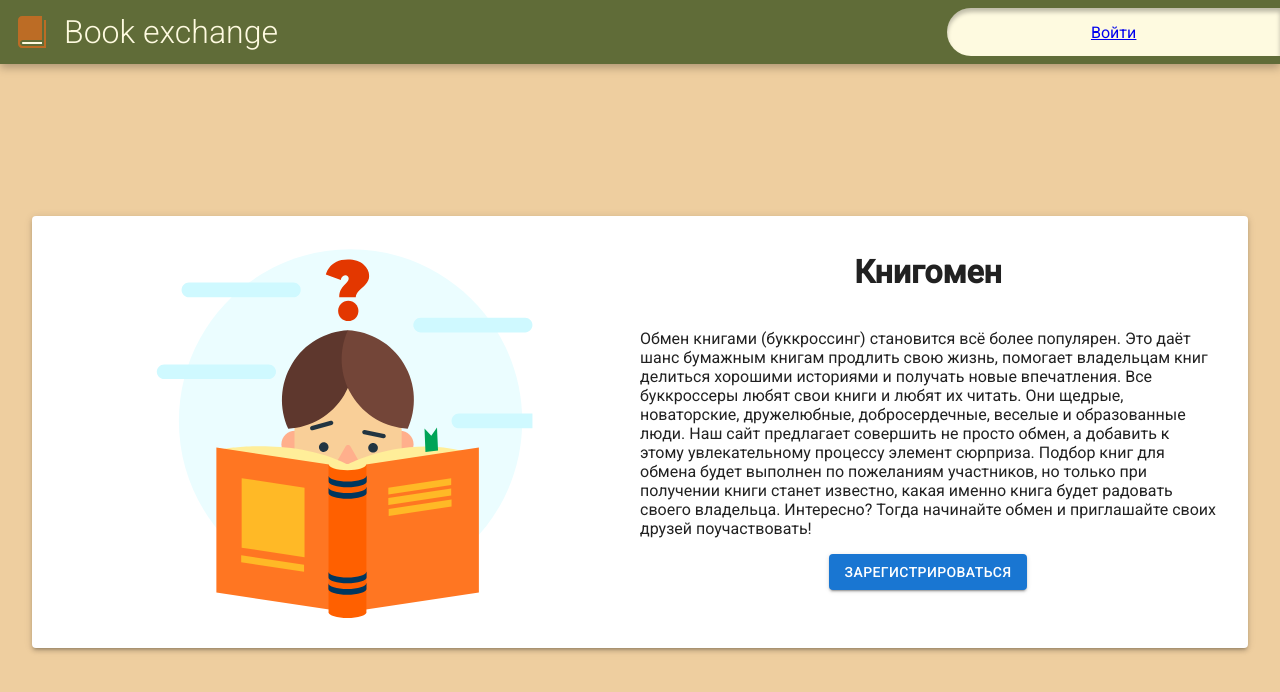
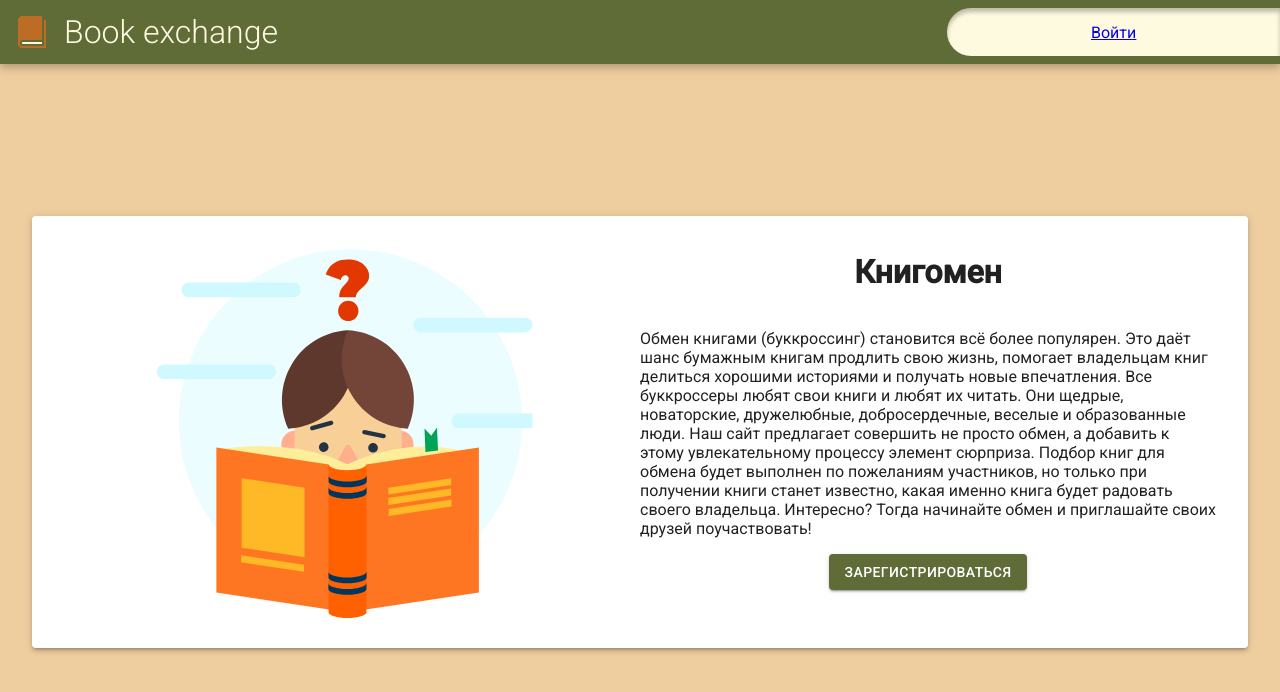
Before and after one commit to jorjif/LI.BooksService.Frontend, a React (Create React App) app: page / in a window 1280 px wide. Shown: the top 692 px of the page. Built offline with nearby package versions, Linux system fonts and the light colour scheme; what @material-ui/styled-engine would draw is missing.

Commit message:
theme: add theme provider

```diff
--- a/src/components/Exchange/Exchange.tsx
+++ b/src/components/Exchange/Exchange.tsx
@@ -67,36 +67,18 @@ const Exchange: React.FC = () => {
                   </Box>
 
                   <Box sx={{ display: 'flex', flexDirection: 'row', height: '36px', marginTop: '24px' }}>
-                    {step !== 0 && (
-                      <Button
-                        variant="contained"
-                        onClick={handleBack}
-                      >
-                        Назад
-                      </Button>
-                    )}
+                    {step !== 0 && (<Button onClick={handleBack}>Назад</Button>)}
 
                     <Box sx={{ flex: '1 1 auto' }} />
 
                     {step === 2 && (
                       <>
-                        <Button
-                          variant="contained"
-                          onClick={handleSkip}
-                        >
-                          Пропустить
-                        </Button>
-
+                        <Button onClick={handleSkip}>Пропустить</Button>
                         <Box sx={{ marginRight: '10px' }} />
                       </>
                     )}
 
-                    <Button
-                      variant="contained"
-                      type="submit"
-                    >
-                      {isLastStep ? 'Подтвердить' : 'Далее'}
-                    </Button>
+                    <Button type="submit">{isLastStep ? 'Подтвердить' : 'Далее'}</Button>
                   </Box>
                 </Form>
               )}
--- a/src/components/Exchange/Fields/TextInput.tsx
+++ b/src/components/Exchange/Fields/TextInput.tsx
@@ -11,8 +11,6 @@ const TextInput: React.FC<IProps> = (props) => {
 
   return (
     <TextField
-      variant="standard"
-      fullWidth
       error={meta.touched && !!meta.error}
       helperText={meta.touched && !!meta.error ? meta.error : ' '}
       {...field}
--- a/src/index.tsx
+++ b/src/index.tsx
@@ -6,12 +6,17 @@ import reportWebVitals from "./reportWebVitals";
 import { BrowserRouter as Router } from "react-router-dom";
 import { StyledEngineProvider } from "@material-ui/styled-engine";
 
+import { ThemeProvider } from '@material-ui/core';
+import theme from './theme';
+
 ReactDOM.render(
   <React.StrictMode>
     <Router>
-      <StyledEngineProvider injectFirst>
-        <App />
-      </StyledEngineProvider>
+      <ThemeProvider theme={theme}>
+        <StyledEngineProvider injectFirst>
+          <App />
+        </StyledEngineProvider>
+      </ThemeProvider>
     </Router>
   </React.StrictMode>,
   document.getElementById("root")
--- /dev/null
+++ b/src/theme.tsx
@@ -0,0 +1,24 @@
+import { createTheme } from '@material-ui/core'
+
+const theme = createTheme({
+  palette: {
+    primary: {
+      main: '#606c38'
+    }
+  },
+  components: {
+    MuiButton: {
+      defaultProps: {
+        variant: 'contained',
+      }
+    },
+    MuiTextField: {
+      defaultProps: {
+        variant: 'standard',
+        fullWidth: true,
+      }
+    },
+  }
+})
+
+export default theme
```
